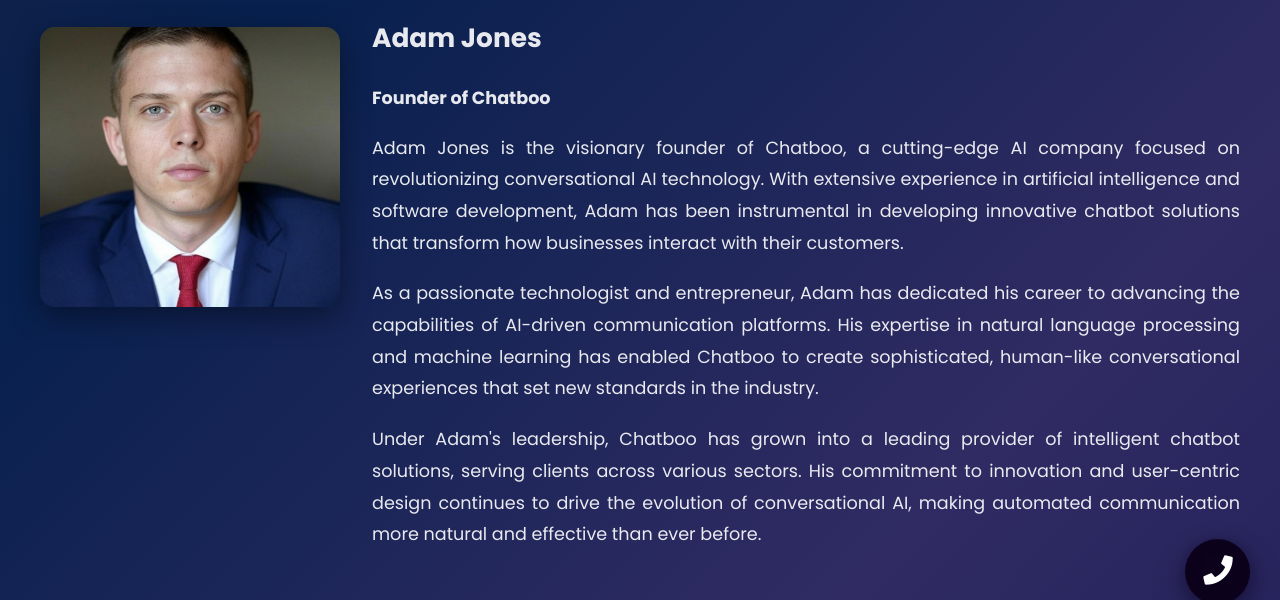
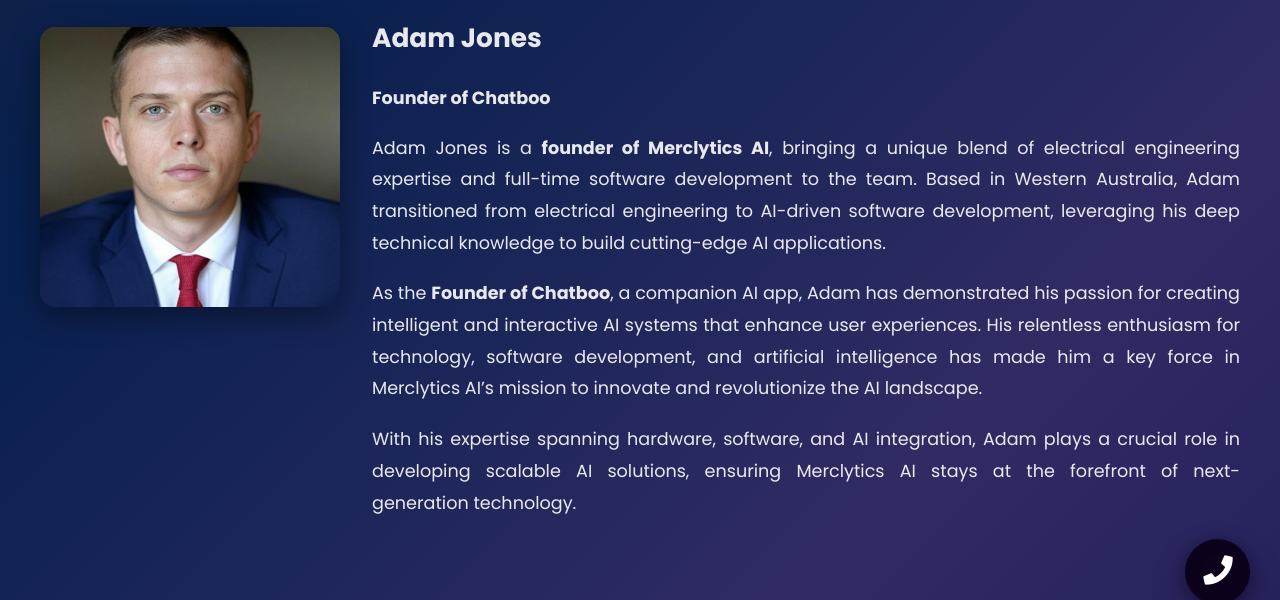
Before and after one commit to ajmal03/merclytics, a plain HTML site: page Adam-pro.html in a window 1280 px wide. Shown: the part 82-682 px from the top of the page. Drawn offline with Linux system fonts and the light colour scheme.

Commit message:
Update Adam-pro.html

```diff
--- a/Adam-pro.html
+++ b/Adam-pro.html
@@ -784,9 +784,12 @@
                         <h2>Adam Jones</h2>
                         <p style="font-weight: bold;">Founder of Chatboo</p>
 
-                        <p style="text-align: justify; line-height: 1.8; margin-bottom: 1.2rem;">Adam Jones is the visionary founder of Chatboo, a cutting-edge AI company focused on revolutionizing conversational AI technology. With extensive experience in artificial intelligence and software development, Adam has been instrumental in developing innovative chatbot solutions that transform how businesses interact with their customers.</p>
-                        <p style="text-align: justify; line-height: 1.8; margin-bottom: 1.2rem;">As a passionate technologist and entrepreneur, Adam has dedicated his career to advancing the capabilities of AI-driven communication platforms. His expertise in natural language processing and machine learning has enabled Chatboo to create sophisticated, human-like conversational experiences that set new standards in the industry.</p>
-                        <p style="text-align: justify; line-height: 1.8; margin-bottom: 1.2rem;">Under Adam's leadership, Chatboo has grown into a leading provider of intelligent chatbot solutions, serving clients across various sectors. His commitment to innovation and user-centric design continues to drive the evolution of conversational AI, making automated communication more natural and effective than ever before.</p>
+
+                        <p style="text-align: justify; line-height: 1.8; margin-bottom: 1.2rem;">Adam Jones is a <strong>founder of Merclytics AI</strong>, bringing a unique blend of electrical engineering expertise and full-time software development to the team. Based in Western Australia, Adam transitioned from electrical engineering to AI-driven software development, leveraging his deep technical knowledge to build cutting-edge AI applications.
+                        </p>
+                        <p style="text-align: justify; line-height: 1.8; margin-bottom: 1.2rem;">As the <strong>Founder of Chatboo</strong>, a companion AI app, Adam has demonstrated his passion for creating intelligent and interactive AI systems that enhance user experiences. His relentless enthusiasm for technology, software development, and artificial intelligence has made him a key force in Merclytics AI’s mission to innovate and revolutionize the AI landscape.
+                        </p>
+                        <p style="text-align: justify; line-height: 1.8; margin-bottom: 1.2rem;">With his expertise spanning hardware, software, and AI integration, Adam plays a crucial role in developing scalable AI solutions, ensuring Merclytics AI stays at the forefront of next-generation technology.</p>
                      </div>                </div>
              </div>
         </section>
```
